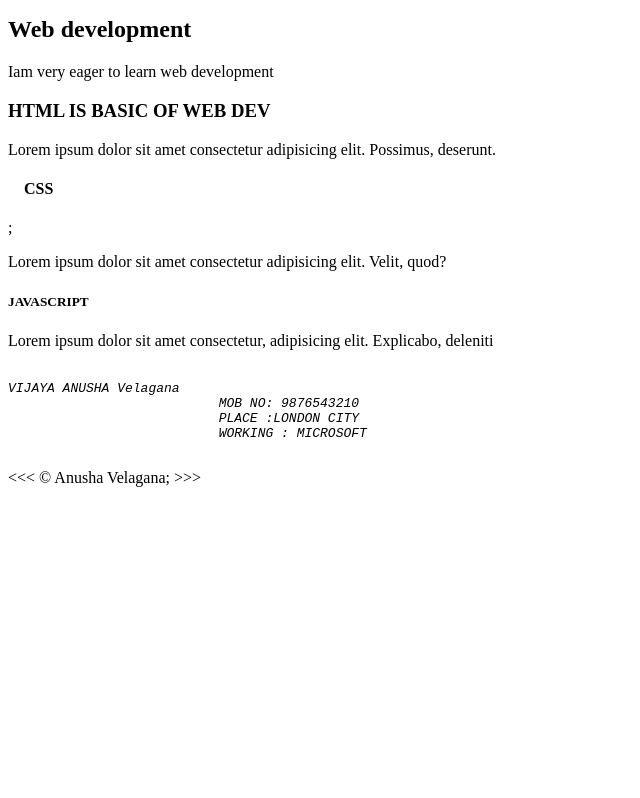
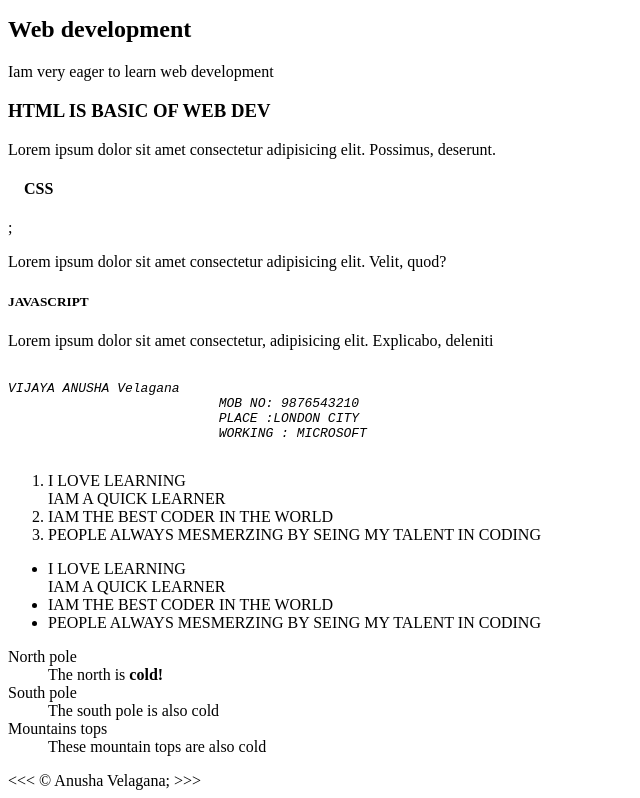
Before and after one commit to velagana/HTML-COURSE, a plain HTML site: page index.html in a window 1280 px wide. Shown: the part 459-1257 px from the top of the page, without its empty margins (0-640 px from the left). Before the commit the page ends 954 px from the top, so only its background shows below. Drawn offline with Linux system fonts and the light colour scheme.

Commit message:
Add files via upload

```diff
--- a/index.html
+++ b/index.html
@@ -28,6 +28,25 @@
                            PLACE :LONDON CITY
                            WORKING : MICROSOFT
             </address></PRE>
+            <OL>
+                <LI>I LOVE LEARNING</LI
+                <LI>IAM A QUICK LEARNER</LI>
+                <LI>IAM THE BEST CODER IN THE WORLD</LI>
+                <LI>PEOPLE ALWAYS MESMERZING BY SEING MY TALENT IN CODING</LI></OL>
+                <UL>
+                    <LI>I LOVE LEARNING</LI
+                    <LI>IAM A QUICK LEARNER</LI>
+                    <LI>IAM THE BEST CODER IN THE WORLD</LI>
+                    <LI>PEOPLE ALWAYS MESMERZING BY SEING MY TALENT IN CODING</LI></UL>
+               <dl>
+                <dt>North pole</dt>
+                <dd>The north is <strong>cold!</strong></dd>
+                <dt>South pole</dt>
+                <dd>The south pole is also cold</dd>
+                <dt>Mountains tops</dt>
+                <dd>These mountain tops are also cold</dd>
+               </dl>
+
             <!-- HTML COMMENTS-->
             <!--- THE BELOW SYMBOL IS THE COPY WRITE SYMBOL-->
             <!-- THESE COMMENTS DONT VISIBLE ON PAGE...THE ARE ONLY FOR THE READABILITY PURPOSE-->
```
